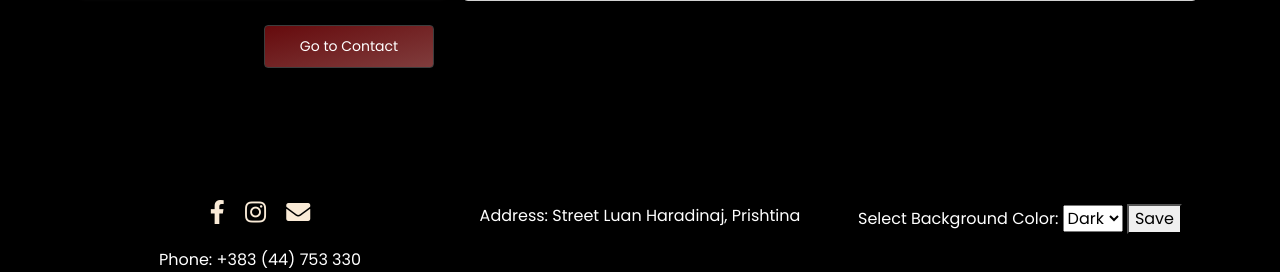
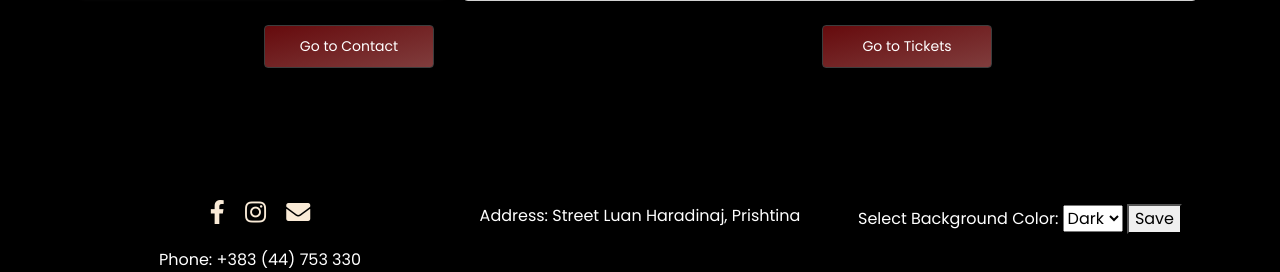
Before and after one commit to gertahodolli/UEB20_23_Gr2, a PHP site: page /calendar.php in a window 1280 px wide. Shown: the part 557-829 px from the top of the page. Run offline with PHP 8.4, Linux system fonts and the light colour scheme; style sheets or scripts are compiled from the project's sources.

Commit message:
Update calendar.php

```diff
--- a/calendar.php
+++ b/calendar.php
@@ -142,7 +142,6 @@ if(isset($_POST['color'])) {
                               <br>
                               <br>
                               <br>
-                              <br>
                           </div>
                       </div>
                   </div>
@@ -154,6 +153,7 @@ if(isset($_POST['color'])) {
               <a href="contact.php" class="btn btn-primary butonat">Go to Contact</a>
             </div>
             <div class="col-md-6">
+              <a href="biletat.php" class="btn btn-primary butonat">Go to Tickets</a>
             </div>
           </div>
 
```
